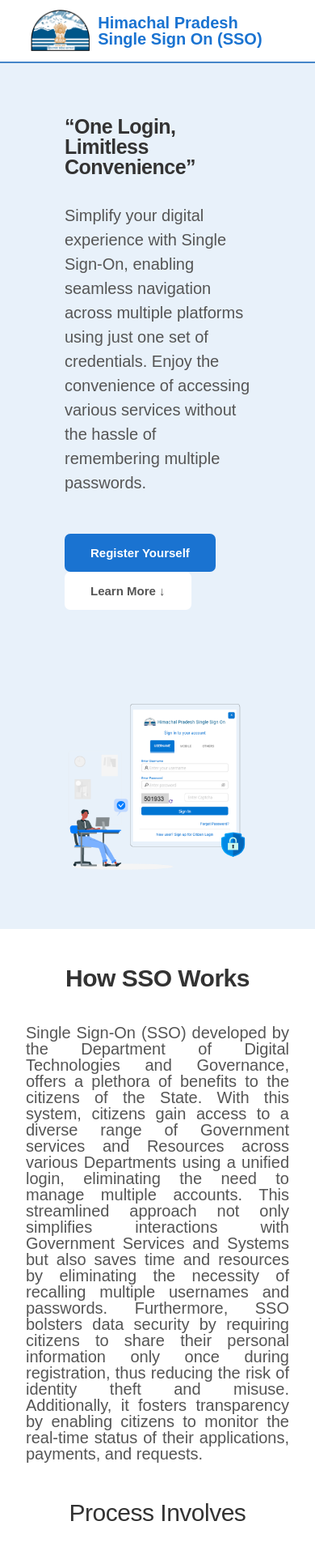
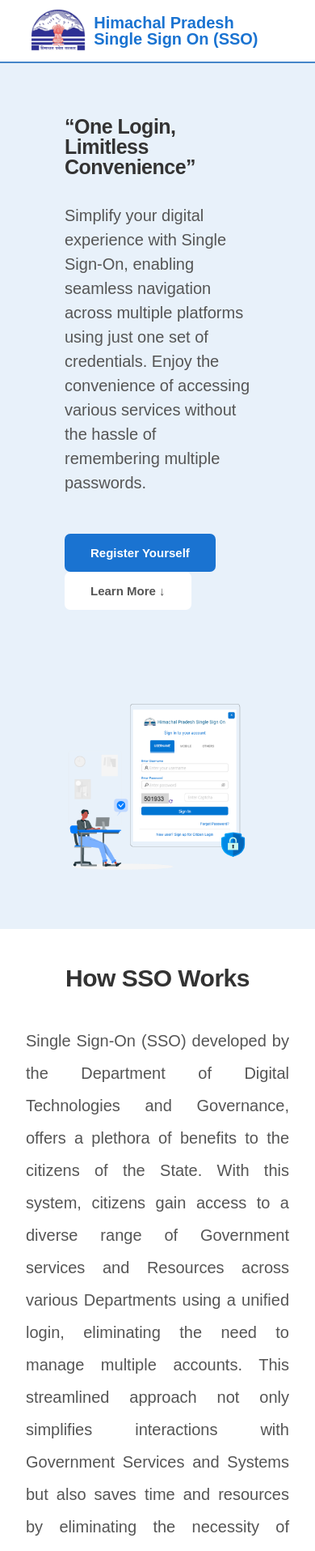
Before and after one commit to KushKD/sso_home, a Next.js app: page /sso-integration/ in a window 390 px wide. Shown: the top 1915 px of the page at 81% size. Built offline with nearby package versions, Linux system fonts and the light colour scheme.

Commit message:
Final Code

```diff
--- a/components/header/Header.js
+++ b/components/header/Header.js
@@ -21,7 +21,7 @@
             <img
               className={styles.logo}
               alt="HP Government logo"
-              src={getImagePath("/images/hp_logo.png")}
+              src={getImagePath("/images/logo-hp.jpg")}
             />
           </a>
           <h1 className={styles.siteName}>
--- a/components/howItWorks/HowItWorks.module.css
+++ b/components/howItWorks/HowItWorks.module.css
@@ -97,7 +97,7 @@
 
   .howItWorksDesc {
     font-size: 2rem;
-    line-height: 1.5;
+    line-height: 2;
     margin-bottom: 4.8rem;
     text-align: justify;
   }
@@ -163,7 +163,7 @@
 
   .howItWorksDesc {
     font-size: 2rem;
-    line-height: 1;
+    line-height: 2;
   }
 
   .grid4Col {
@@ -206,7 +206,7 @@
 
   .howItWorksDesc {
     font-size: 2rem;
-    line-height: 1;
+    line-height: 2;
   }
 
   .grid4Col {
@@ -249,7 +249,7 @@
 
   .howItWorksDesc {
     font-size: 2rem;
-    line-height: 1;
+    line-height: 2;
   }
 
   .grid4Col {
```
Also changed, not shown: public/images/logo-hp.jpg (added).
